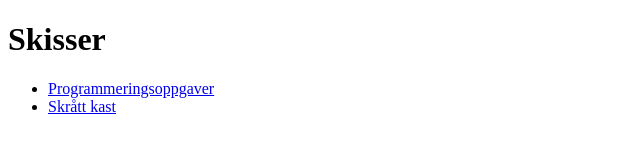
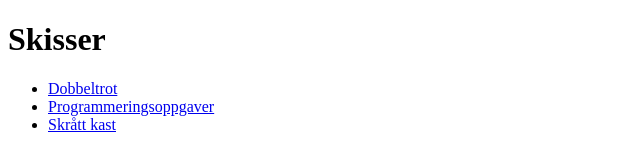
Before and after one commit to tarjeiba/tarjeiba.github.io, a plain HTML site: page skisser/index.html in a window 1280 px wide. Shown: the whole page, without its empty margins (0-640 px from the left). Drawn offline with Linux system fonts and the light colour scheme.

Commit message:
20210413-131428

```diff
--- a/skisser/index.html
+++ b/skisser/index.html
@@ -3,12 +3,12 @@
 "http://www.w3.org/TR/xhtml1/DTD/xhtml1-strict.dtd">
 <html xmlns="http://www.w3.org/1999/xhtml" lang="en" xml:lang="en">
 <head>
-<!-- 2021-04-12 Mon 10:57 -->
+<!-- 2021-04-13 Tue 13:14 -->
 <meta http-equiv="Content-Type" content="text/html;charset=utf-8" />
 <meta name="viewport" content="width=device-width, initial-scale=1" />
 <title>Skisser</title>
-<meta name="generator" content="Org mode" />
 <meta name="author" content="Tarjei Bærland" />
+<meta name="generator" content="Org Mode" />
 <script type="text/javascript">
 // @license magnet:?xt=urn:btih:e95b018ef3580986a04669f1b5879592219e2a7a&dn=public-domain.txt Public Domain
 <!--/*--><![CDATA[/*><!--*/
@@ -36,6 +36,7 @@
 <div id="content">
 <h1 class="title">Skisser</h1>
 <ul class="org-ul">
+<li><a href="20210413a.html">Dobbeltrot</a></li>
 <li><a href="20210409_oppgaver.html">Programmeringsoppgaver</a></li>
 <li><a href="20210412a.html">Skrått kast</a></li>
 </ul>
```
